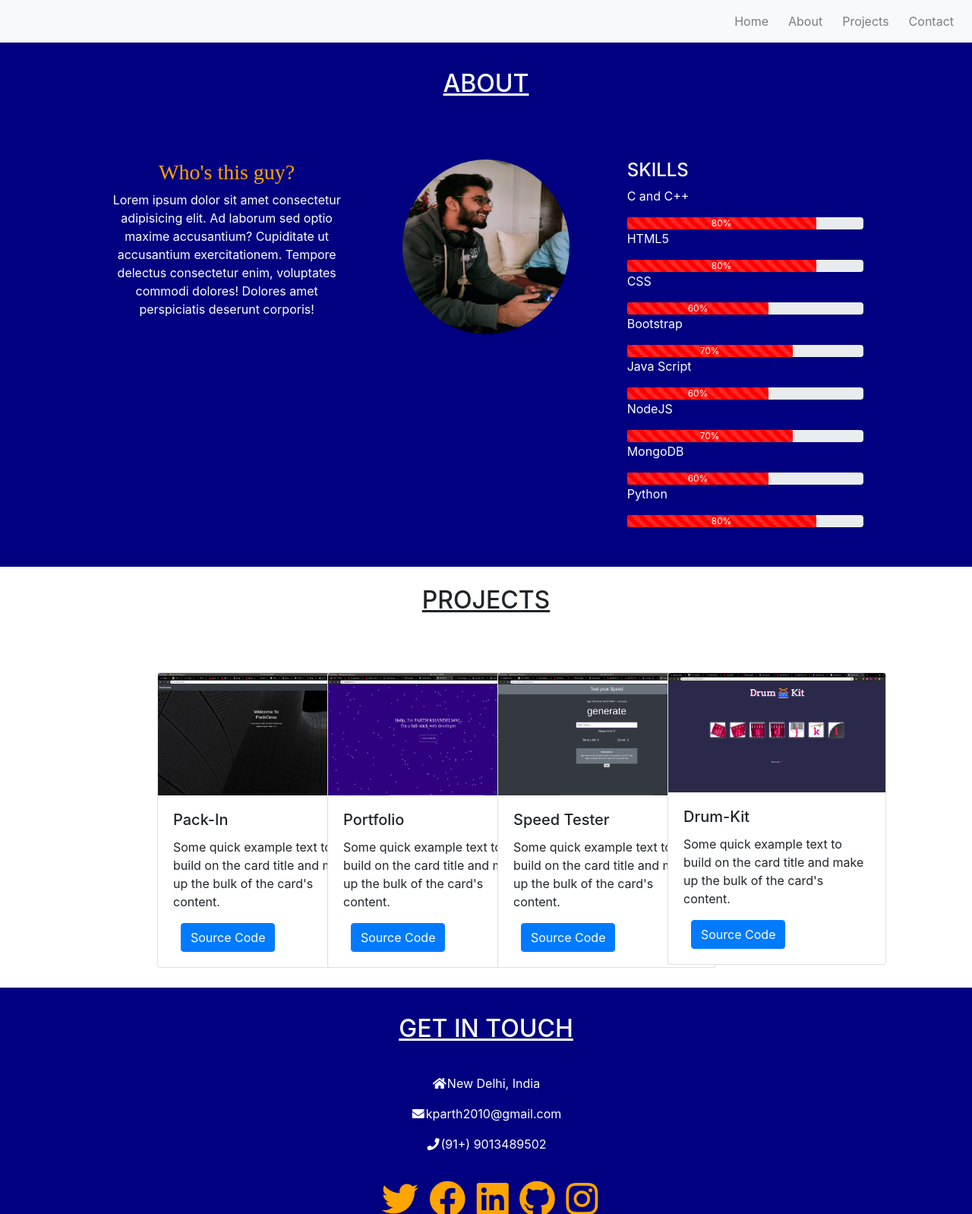
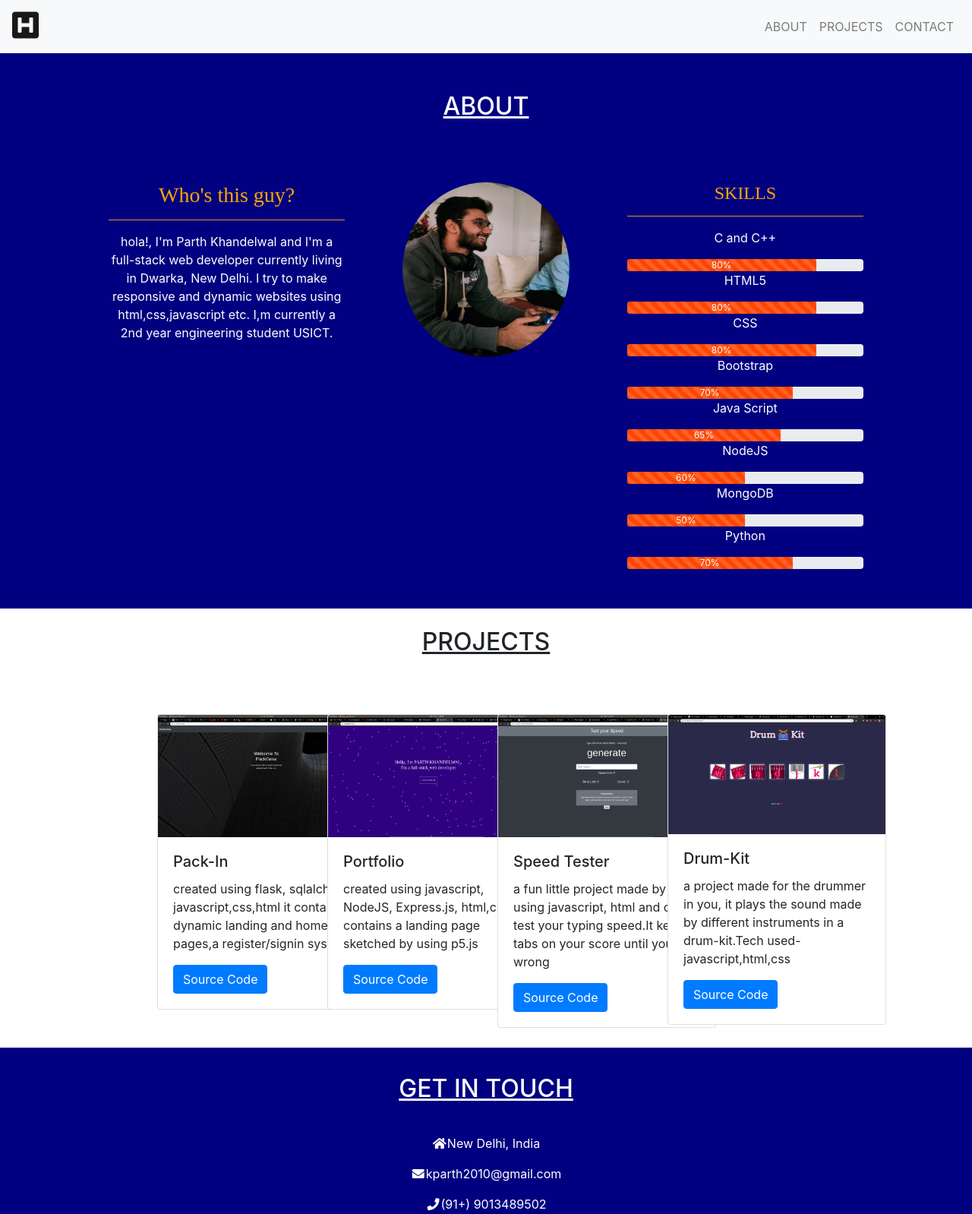
Before and after one commit to Parthkhandelwal0/portfolio, a website: page index2.html in a window 1280 px wide. Shown: the top 1598 px of the page at 76% size. Drawn offline with nearby package versions, Linux system fonts and the light colour scheme.

Commit message:
portfolio complete

```diff
--- a/index.js
+++ b/index.js
@@ -14,6 +14,6 @@ app.get("/about", function(req,res){
     res.sendFile(__dirname +"/index2.html");
 })
 
-app.listen(3000, function(){
+app.listen(process.env.PORT || 3000, function(){
     console.log("server started");
 });
--- a/index2.html
+++ b/index2.html
@@ -11,28 +11,26 @@
     <link rel="stylesheet" href="https://cdnjs.cloudflare.com/ajax/libs/font-awesome/5.11.2/css/all.css">
     <link rel="stylesheet" href="css/style2.css" />
 
-    <title>Document</title>
+    <title>Portfolio</title>
 </head>
 <body>
 <!-- navbar -->
     <nav class="navbar navbar-expand-lg  fixed-top navbar-light bg-light">
+      <a class="navbar-brand" href="/"><i class="fas fa-h-square fa-2x"></i></a>
             <button class="navbar-toggler" type="button" data-toggle="collapse" data-target="#navbarNav" aria-controls="navbarNav" aria-expanded="false" aria-label="Toggle navigation">
                     <span class="navbar-toggler-icon"></span>
                   </button>
                   <div class="collapse navbar-collapse" id="navbarNav">
             <ul class="navbar-nav ml-auto">
                 <li class="nav-item">
-                    <a class="nav-link" href="/">Home</a>
+                    <a class="nav-link" href="#info">ABOUT</a>
                 </li>
                 <li class="nav-item">
-                    <a class="nav-link" href="#info">About</a>
-                </li>
-                <li class="nav-item">
-                    <a class="nav-link" href="#work">Projects</a>
+                    <a class="nav-link" href="#work">PROJECTS</a>
                 </li>
 
                 <li class="nav-item">
-                        <a class="nav-link" href="#contact">Contact</a>
+                        <a class="nav-link" href="#contact">CONTACT</a>
                     </li>
             </ul>
         </div>
@@ -41,12 +39,15 @@
 <!-- about -->
 <section id="info">
      <center><h2>ABOUT</h2></center>
+
     <div class="container">
     <div class="row ">
         <div class="col-lg-4 col-sm-6">
             <div class="aboutme">
-                <div class="head"><h3>Who's this guy?</h3></div>
-                Lorem ipsum dolor sit amet consectetur adipisicing elit. Ad laborum sed optio maxime accusantium? Cupiditate ut accusantium exercitationem. Tempore delectus consectetur enim, voluptates commodi dolores! Dolores amet perspiciatis deserunt corporis!
+                <div class="head"><h3>Who's this guy?</h3><hr></div>
+                hola!, I'm Parth Khandelwal and I'm a full-stack web developer currently living in Dwarka, New Delhi.
+                I try to make responsive and dynamic websites using html,css,javascript etc.
+                I,m currently a 2nd year engineering student USICT.
             </div>
         </div>
         <div class="col-lg-4 col-sm-6">
@@ -55,39 +56,39 @@
         <div class="col-lg-4 col-sm-6>
             <!-- skills -->
             <div class="skills">
-                <h4>SKILLS</h4>
+                <h4 class="skillshead">SKILLS<hr></h4>
                 <p>C and C++</p>
                     <div class="progress">
-                        <div class="progress-bar progress-bar-striped progress-bar-animated" role="progressbar" style="width:80%;background-color: red;">80%</div>
+                        <div class="progress-bar progress-bar-striped progress-bar-animated" role="progressbar" style="width:80%;background-color: orangered;">80%</div>
 
                     </div>
                     <p class="skill-name">HTML5</p>
                     <div class="progress">
-                        <div class="progress-bar progress-bar-striped progress-bar-animated " role="progressbar" style="width:80%;background-color: red;">80%</div>
+                        <div class="progress-bar progress-bar-striped progress-bar-animated " role="progressbar" style="width:80%;background-color: orangered;">80%</div>
                     </div>
                     <p class="skill-name">CSS</p>
                     <div class="progress">
-                        <div class="progress-bar progress-bar-striped progress-bar-animated " role="progressbar" style="width:60%;background-color: red;">60%</div>
+                        <div class="progress-bar progress-bar-striped progress-bar-animated " role="progressbar" style="width:80%;background-color: orangered;">80%</div>
                     </div>
                     <p class="skill-name">Bootstrap</p>
                     <div class="progress">
-                        <div class="progress-bar progress-bar-striped progress-bar-animated " role="progressbar" style="width:70%;background-color: red;">70%</div>
+                        <div class="progress-bar progress-bar-striped progress-bar-animated " role="progressbar" style="width:70%;background-color: orangered;">70%</div>
                     </div>
                     <p class="skill-name">Java Script</p>
                     <div class="progress">
-                        <div class="progress-bar progress-bar-striped progress-bar-animated " role="progressbar" style="width:60%;background-color: red;">60%</div>
+                        <div class="progress-bar progress-bar-striped progress-bar-animated " role="progressbar" style="width:65%;background-color: orangered;">65%</div>
                     </div>
                     <p class="skill-name">NodeJS</p>
                     <div class="progress">
-                        <div class="progress-bar progress-bar-striped progress-bar-animated " role="progressbar" style="width:70%;background-color: red;">70%</div>
+                        <div class="progress-bar progress-bar-striped progress-bar-animated " role="progressbar" style="width:50%;background-color: orangered;">60%</div>
                     </div>
                     <p class="skill-name">MongoDB</p>
                     <div class="progress">
-                        <div class="progress-bar progress-bar-striped progress-bar-animated " role="progressbar" style="width:60%;background-color: red;">60%</div>
+                        <div class="progress-bar progress-bar-striped progress-bar-animated " role="progressbar" style="width:50%;background-color: orangered;">50%</div>
                     </div>
                     <p class="skill-name">Python</p>
                     <div class="progress">
-                        <div class="progress-bar progress-bar-striped progress-bar-animated " role="progressbar" style="width:80%;background-color: red;">80%</div>
+                        <div class="progress-bar progress-bar-striped progress-bar-animated " role="progressbar" style="width:70%;background-color: orangered;">70%</div>
                     </div>
             </div>
         </div>
@@ -106,7 +107,7 @@
                     <img src="images/packgrow.png" class="card-img-top" alt="...">
                     <div class="card-body">
                       <h5 class="card-title">Pack-In</h5>
-                      <p class="card-text">Some quick example text to build on the card title and make up the bulk of the card's content.</p>
+                      <p class="card-text">created using flask, sqlalchemy, javascript,css,html it contains dynamic landing and home pages,a register/signin system</p>
                       <a href="https://github.com/Parthkhandelwal0/PackGrow" target="_blank" class="btn btn-primary">Source Code</a>
                     </div>
                   </div>
@@ -116,7 +117,7 @@
                     <img src="images/portfolio.png" class="card-img-top" alt="...">
                     <div class="card-body">
                       <h5 class="card-title">Portfolio</h5>
-                      <p class="card-text">Some quick example text to build on the card title and make up the bulk of the card's content.</p>
+                      <p class="card-text">created using javascript, NodeJS, Express.js, html,css it contains a landing page sketched by using p5.js </p>
                       <a href="https://github.com/Parthkhandelwal0/portfolio" target="_blank" class="btn btn-primary">Source Code</a>
                     </div>
                   </div>
@@ -126,7 +127,7 @@
                     <img src="images/speedtester.png" class="card-img-top" alt="...">
                     <div class="card-body">
                       <h5 class="card-title">Speed Tester</h5>
-                      <p class="card-text">Some quick example text to build on the card title and make up the bulk of the card's content.</p>
+                      <p class="card-text">a fun little project made by using javascript, html and css to test your typing speed.It keeps tabs on your score until you go wrong</p>
                       <a href="https://github.com/Parthkhandelwal0/SpeedTester" target="_blank" class="btn btn-primary">Source Code</a>
                     </div>
                   </div>
@@ -136,7 +137,7 @@
                     <img src="images/drumkit.png" class="card-img-top" alt="...">
                     <div class="card-body">
                       <h5 class="card-title">Drum-Kit</h5>
-                      <p class="card-text">Some quick example text to build on the card title and make up the bulk of the card's content.</p>
+                      <p class="card-text">a project made for the drummer in you, it plays the sound made by different instruments in a drum-kit.Tech used-javascript,html,css</p>
                       <a href="https://github.com/Parthkhandelwal0/Drum-Kit" target="_blank" class="btn btn-primary">Source Code</a>
                     </div>
                   </div>
@@ -148,22 +149,22 @@
 <section id="contact">
     <center class="text-c"><h2>GET IN TOUCH</h2></center>
     <center class="icons"><p class="text-grey i1"><i class="fa fa-home fa-fw tcolor "></i>New Delhi, India</p>
-        <p class="text-grey i2"><i class="fa fa-envelope fa-fw tcolor"></i>kparth2010@gmail.com</p >
-        <p class="text-grey i3"><i class="fa fa-phone fa-fw tcolor "></i>(91+) 9013489502</p>
+        <p class="text-grey i2"><i class="fa fa-envelope fa-fw tcolor"></i><a href="kparth2010@gmail.com">kparth2010@gmail.com</a></p >
+        <p class="text-grey i3"><i class="fa fa-phone fa-fw tcolor "></i><a href="tel:+91903489502">(91+) 9013489502</a></p>
         <div class="icons2">
-            <a href="https://twitter.com/cyborg_parth" target="_blank">
+            <a href="https://twitter.com/cyborg_parth" class="i4" target="_blank">
                 <i class="fab fa-twitter fa-3x"></i>
             </a>
-            <a href="https://www.facebook.com/parth.khandelwal.750" target="_blank">
+            <a href="https://www.facebook.com/parth.khandelwal.750" class="i4" target="_blank">
                 <i class="fab fa-facebook fa-3x"></i>
             </a>
-            <a href="https://www.linkedin.com/in/parth-khandelwal-3051941a0/" target="_blank">
+            <a href="https://www.linkedin.com/in/parth-khandelwal-3051941a0/" class="i4" target="_blank">
                 <i class="fab fa-linkedin fa-3x"></i>
             </a>
-            <a href="https://github.com/Parthkhandelwal0" target="_blank">
+            <a href="https://github.com/Parthkhandelwal0" class="i4" target="_blank">
                 <i class="fab fa-github fa-3x"></i>
             </a>
-            <a href="https://www.instagram.com/_parthkhandelwal_/" target="_blank">
+            <a href="https://www.instagram.com/_parthkhandelwal_/" class="i4" target="_blank">
                 <i class="fab fa-instagram fa-3x"></i>
             </a>
         </div>
--- a/public/css/style.css
+++ b/public/css/style.css
@@ -3,7 +3,9 @@ body{
     overflow: hidden;
     background:rgb(0,0,128);
 }
-
+span{
+    color: orange;
+}
 .landing{
     width: 33%;
     position: fixed;
--- a/public/css/style2.css
+++ b/public/css/style2.css
@@ -1,9 +1,10 @@
 html{
     scroll-behavior: smooth;
 }
+
 #info{
     background: navy;
-    margin-top: 40px;
+    margin-top: 70px;
     padding: 4% 10%;
     color: white;
 }
@@ -19,6 +20,7 @@ html{
 }
 .skills {
     margin-top: 40px;
+    text-align: center;
 }
 #work{
     padding: 2% 15%;
@@ -34,11 +36,11 @@ html{
     padding: 2% 10%;
     color: white;
 }
-a{
+.i4{
     color: orange;
     margin-left: 10px;
 }
-a:hover{
+.i4:hover{
     color:white;
 }
 .center {
@@ -65,8 +67,17 @@ h2{
     text-decoration-line:underline;
     margin-bottom: 40px;
 }
-.head{
+.head, .skillshead{
 
     font-family: "Montserrat-Black";
     color:orange;
 }
+hr{
+    background-color: orange;
+}
+a{
+    color: white ;
+}
+a:hover{
+    color:orange ;
+}
```
Also changed, not shown: index.html (+2 -2 lines), 1 other file.
